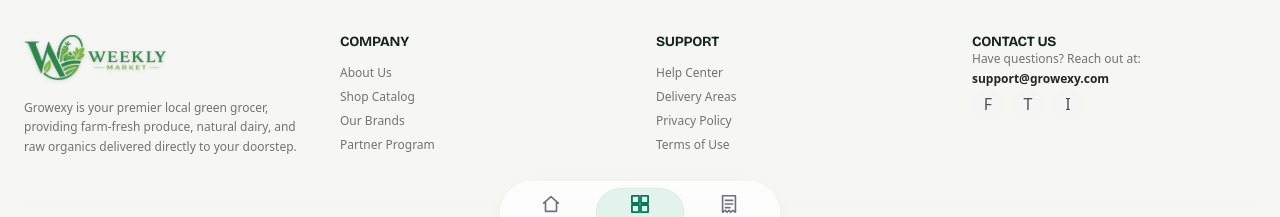
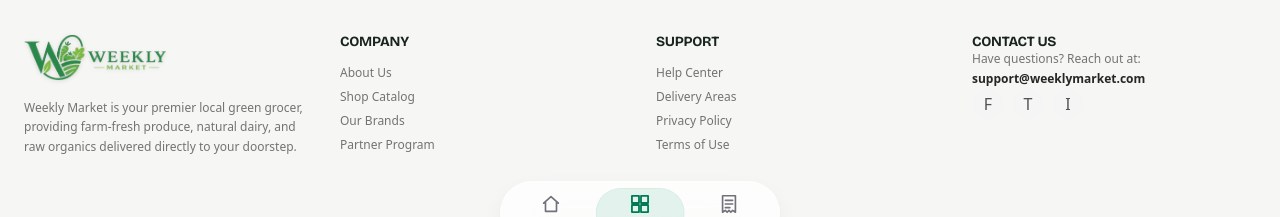
Before and after one commit to PDx35/weekly, a Next.js app: page /browse in a window 1280 px wide. Shown: the part 531-748 px from the top of the page. Built offline with nearby package versions, Linux system fonts and the light colour scheme; no server answers; the database is empty; a web font is replaced by a local one.

Commit message:
Landing Page fix

```diff
--- a/components/auth/AuthScreen.tsx
+++ b/components/auth/AuthScreen.tsx
@@ -241,7 +241,7 @@ export function AuthScreen() {
             <span className="inline-block rounded-full bg-emerald-800/60 border border-emerald-700/50 px-4 py-1 text-xs font-bold tracking-wider text-emerald-250 uppercase">
               15 MINUTE DELIVERY
             </span>
-            <h2 className="text-4xl md:text-5xl font-black tracking-tight leading-tight uppercase">
+            <h2 className="text-4xl md:text-5xl font-black tracking-tight leading-tight uppercase !text-white">
               DELICIOUS &amp; FRESH GROCERIES AT YOUR DOOR.
             </h2>
             <p className="text-emerald-100 text-sm leading-relaxed max-w-md">
--- a/components/chrome/Footer.tsx
+++ b/components/chrome/Footer.tsx
@@ -47,7 +47,7 @@ export function Footer() {
           <div className="space-y-4">
             <Logo />
             <p className="text-neutral-500 text-xs leading-relaxed max-w-xs">
-              Growexy is your premier local green grocer, providing farm-fresh produce, natural dairy, and raw organics delivered directly to your doorstep.
+              Weekly Market is your premier local green grocer, providing farm-fresh produce, natural dairy, and raw organics delivered directly to your doorstep.
             </p>
           </div>
 
@@ -79,7 +79,7 @@ export function Footer() {
             <p className="text-xs text-neutral-500 leading-relaxed">
               Have questions? Reach out at:
               <br />
-              <strong className="text-neutral-800">support@growexy.com</strong>
+              <strong className="text-neutral-800">support@weeklymarket.com</strong>
             </p>
             <div className="flex gap-2">
               <span className="h-8 w-8 flex items-center justify-center rounded-full bg-neutral-100 text-neutral-600 cursor-pointer hover:bg-emerald-600 hover:text-white transition-colors">
```
